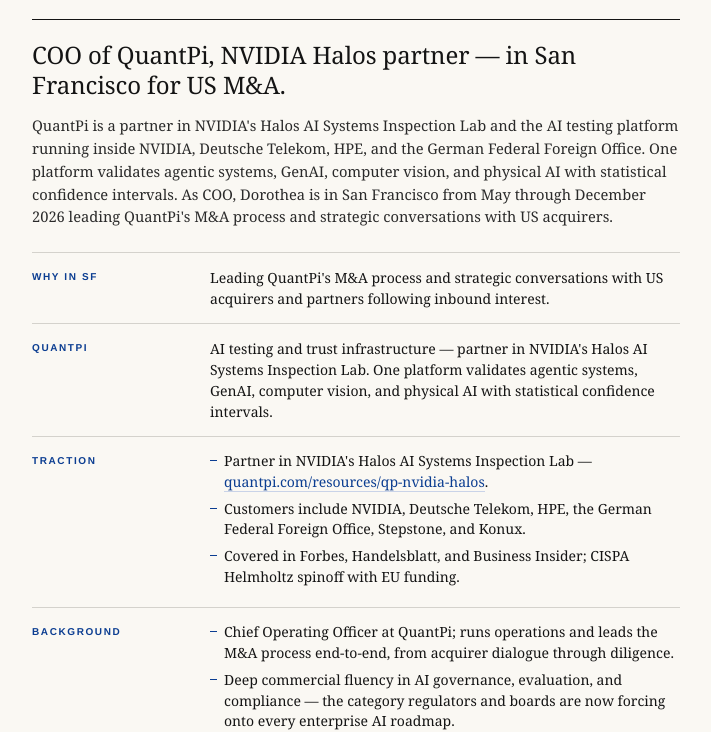
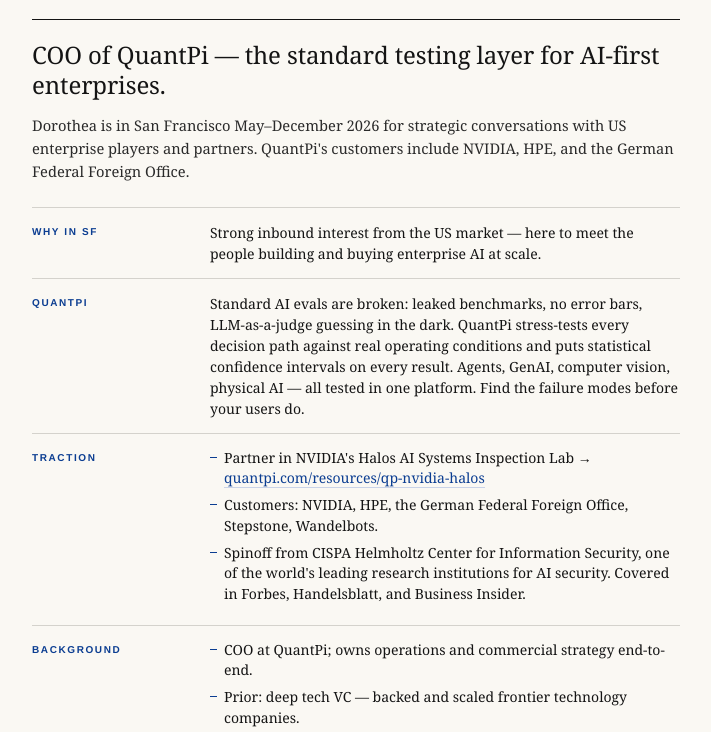
Before and after one commit to cofenster-tom/AI-Automation-test, a plain HTML site: page onepager-dorothea.html in a window 1280 px wide. Shown: the part 225-957 px from the top of the page, without its empty margins (284-995 px from the left). Drawn offline with Linux system fonts and the light colour scheme.

Commit message:
Add files via upload

```diff
--- a/onepager-dorothea.html
+++ b/onepager-dorothea.html
@@ -159,40 +159,40 @@
     </div>
   </div>
 
-  <h1 class="headline">COO of QuantPi, NVIDIA Halos partner &mdash; in San Francisco for US M&amp;A.</h1>
+  <h1 class="headline">COO of QuantPi &mdash; the standard testing layer for AI-first enterprises.</h1>
 
-  <p class="lede">QuantPi is a partner in NVIDIA's Halos AI Systems Inspection Lab and the AI testing platform running inside NVIDIA, Deutsche Telekom, HPE, and the German Federal Foreign Office. One platform validates agentic systems, GenAI, computer vision, and physical AI with statistical confidence intervals. As COO, Dorothea is in San Francisco from May through December 2026 leading QuantPi's M&amp;A process and strategic conversations with US acquirers.</p>
+  <p class="lede">Dorothea is in San Francisco May–December 2026 for strategic conversations with US enterprise players and partners. QuantPi's customers include NVIDIA, HPE, and the German Federal Foreign Office.</p>
 
   <div class="section">
     <div class="section-label">Why in SF</div>
-    <p class="section-body">Leading QuantPi's M&amp;A process and strategic conversations with US acquirers and partners following inbound interest.</p>
+    <p class="section-body">Strong inbound interest from the US market &mdash; here to meet the people building and buying enterprise AI at scale.</p>
   </div>
 
   <div class="section">
     <div class="section-label">QuantPi</div>
-    <p class="section-body">AI testing and trust infrastructure &mdash; partner in NVIDIA's Halos AI Systems Inspection Lab. One platform validates agentic systems, GenAI, computer vision, and physical AI with statistical confidence intervals.</p>
+    <p class="section-body">Standard AI evals are broken: leaked benchmarks, no error bars, LLM-as-a-judge guessing in the dark. QuantPi stress-tests every decision path against real operating conditions and puts statistical confidence intervals on every result. Agents, GenAI, computer vision, physical AI &mdash; all tested in one platform. Find the failure modes before your users do.</p>
   </div>
 
   <div class="section">
     <div class="section-label">Traction</div>
     <ul class="points">
-      <li>Partner in NVIDIA's Halos AI Systems Inspection Lab &mdash; <a class="inline-link" href="https://www.quantpi.com/resources/qp-nvidia-halos">quantpi.com/resources/qp-nvidia-halos</a>.</li>
-      <li>Customers include NVIDIA, Deutsche Telekom, HPE, the German Federal Foreign Office, Stepstone, and Konux.</li>
-      <li>Covered in Forbes, Handelsblatt, and Business Insider; CISPA Helmholtz spinoff with EU funding.</li>
+      <li>Partner in NVIDIA's Halos AI Systems Inspection Lab &rarr; <a class="inline-link" href="https://www.quantpi.com/resources/qp-nvidia-halos">quantpi.com/resources/qp-nvidia-halos</a></li>
+      <li>Customers: NVIDIA, HPE, the German Federal Foreign Office, Stepstone, Wandelbots.</li>
+      <li>Spinoff from CISPA Helmholtz Center for Information Security, one of the world's leading research institutions for AI security. Covered in Forbes, Handelsblatt, and Business Insider.</li>
     </ul>
   </div>
 
   <div class="section">
     <div class="section-label">Background</div>
     <ul class="points">
-      <li>Chief Operating Officer at QuantPi; runs operations and leads the M&amp;A process end-to-end, from acquirer dialogue through diligence.</li>
-      <li>Deep commercial fluency in AI governance, evaluation, and compliance &mdash; the category regulators and boards are now forcing onto every enterprise AI roadmap.</li>
+      <li>COO at QuantPi; owns operations and commercial strategy end-to-end.</li>
+      <li>Prior: deep tech VC &mdash; backed and scaled frontier technology companies.</li>
     </ul>
   </div>
 
   <div class="section">
     <div class="section-label">Looking to meet</div>
-    <p class="section-body">Strategics and operator-investors familiar with AI governance, model evaluation, and the emerging trust layer for enterprise AI.</p>
+    <p class="section-body">Enterprise AI leaders, strategics, and operator-investors building or buying in the AI trust stack.</p>
   </div>
 
   <div class="footer">
```
